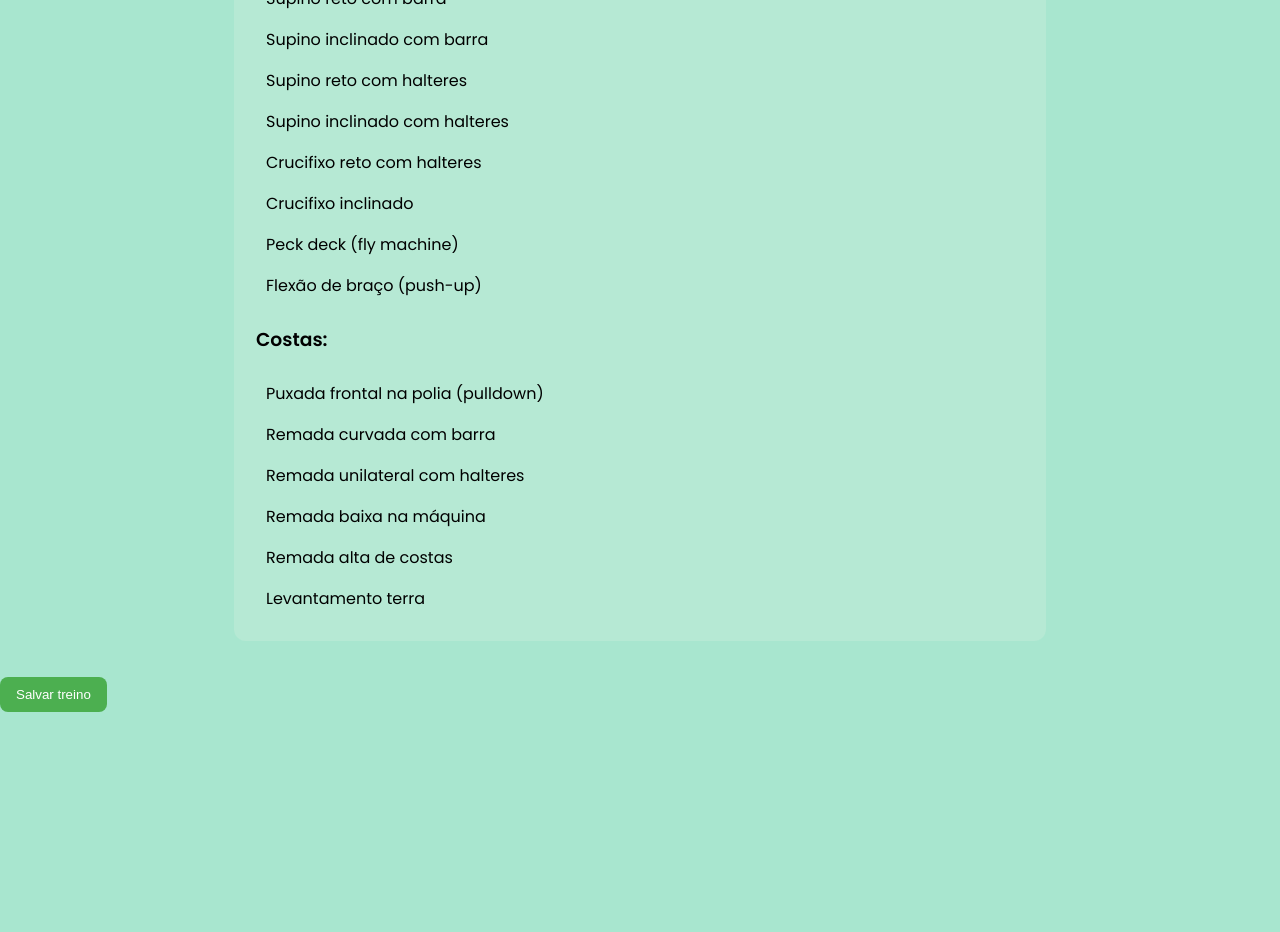
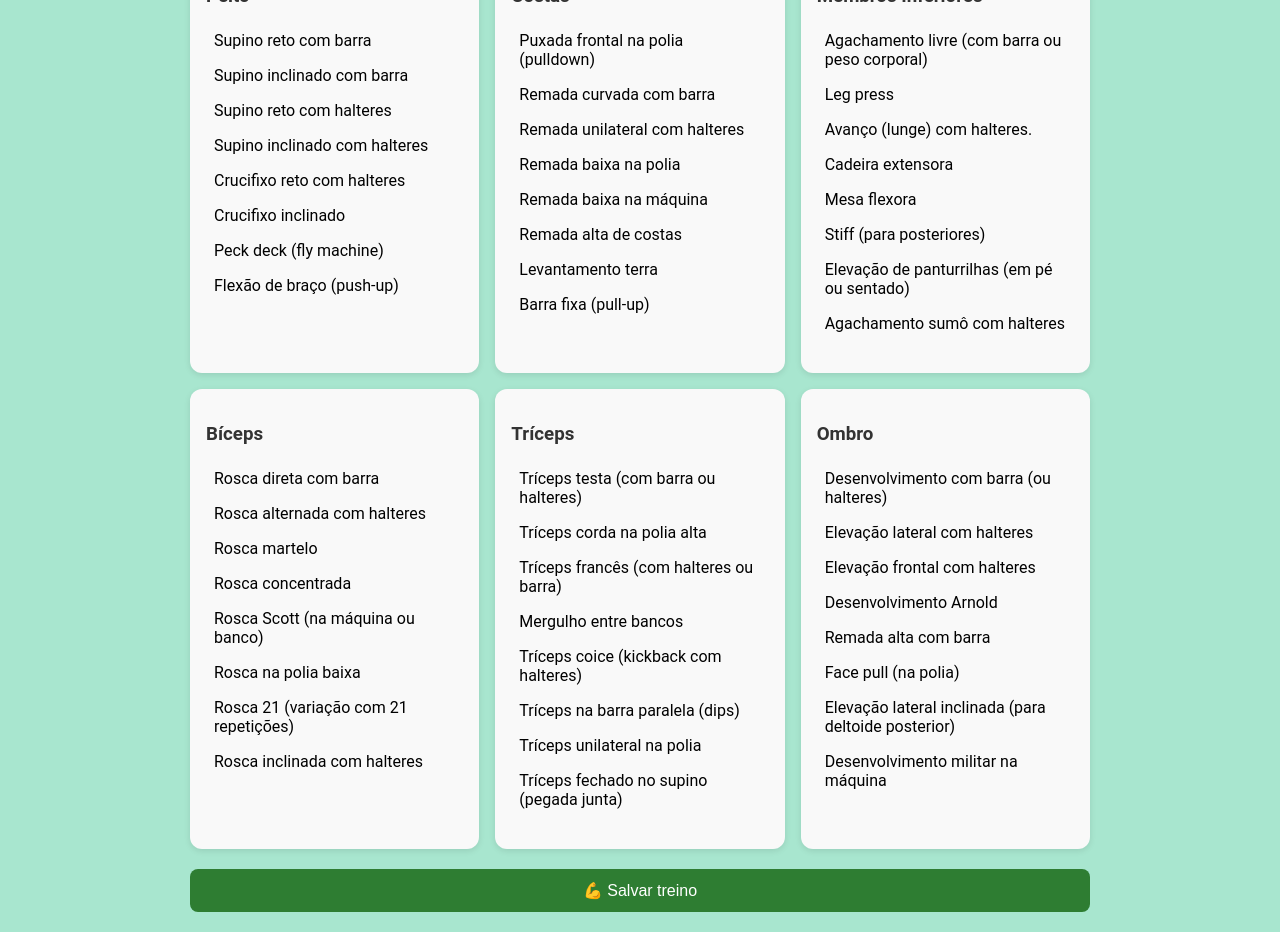
Before and after one commit to JoaoVAzevedo/Dev_FitTrack, an Angular app: page /treinos/selecionar in a window 1280 px wide. Shown: the part 320-1252 px from the top of the page. Before the commit the page ends 1032 px from the top, so only its background shows below. Built offline with nearby package versions, Linux system fonts and the light colour scheme.

Commit message:
Criar treinos ajustado | Header ajustado com nova lógica

```diff
--- /dev/null
+++ b/src/app/pages/treinos/list-treinos/list-treinos.html
@@ -0,0 +1 @@
+<p>list-treinos works!</p>
--- a/src/app/pages/treinos/select-exercicios/select-exercicios.css
+++ b/src/app/pages/treinos/select-exercicios/select-exercicios.css
@@ -1,40 +1,93 @@
-/* caixa central */
-.box {
-  background: #b6e9d4;
-  padding: 22px;
-  border-radius: 12px;
-  width: 60%;
-  margin: 18px auto;
-  box-shadow: inset 0 2px 0 rgba(255,255,255,0.06);
+.pagina-container {
+  max-width: 900px;
+  margin: auto;
+  padding: 20px;
+  font-family: 'Roboto', sans-serif;
 }
 
-/* lista sem bullets padrão e itens clicáveis */
-.box ul { list-style: none; padding: 0; margin: 0; }
-.box li {
-  padding: 8px 10px;
+.titulo {
+  text-align: center;
+  color: #2e7d32;
+  margin-bottom: 20px;
+}
+
+.input-nome {
+  width: 100%;
+  padding: 10px;
+  border: 1px solid #ccc;
+  border-radius: 8px;
+  margin-bottom: 10px;
+}
+
+.erro {
+  color: #d32f2f;
+  font-size: 14px;
+  margin-bottom: 10px;
+}
+
+.categorias-grid {
+  display: grid;
+  grid-template-columns: repeat(auto-fit, minmax(250px, 1fr));
+  gap: 16px;
+}
+
+.card-categoria {
+  background: #f9f9f9;
+  border-radius: 12px;
+  padding: 16px;
+  box-shadow: 0 2px 6px rgba(0,0,0,0.1);
+}
+
+.card-categoria h3 {
+  margin-bottom: 10px;
+  color: #333;
+}
+
+.card-categoria ul {
+  list-style: none;
+  padding: 0;
+}
+
+.card-categoria li {
+  padding: 8px;
   border-radius: 6px;
   cursor: pointer;
-  transition: background .18s;
+  transition: background 0.2s;
 }
-.box li:hover { background: rgba(0,0,0,0.06); }
-.selecionado { background: #4CAF50; color: #fff; }
 
-/* botões */
-.btn, .btn-voltar {
-  display: inline-block;
-  background: #4CAF50;
+.card-categoria li:hover {
+  background: #e0f2f1;
+}
+
+.selecionado {
+  background: #2e7d32;
   color: #fff;
-  border: 0;
-  padding: 10px 16px;
+  font-weight: bold;
+}
+
+.check {
+  float: right;
+}
+
+.btn-salvar {
+  display: block;
+  width: 100%;
+  background: #2e7d32;
+  color: #fff;
+  padding: 12px;
+  border: none;
   border-radius: 8px;
+  font-size: 16px;
   cursor: pointer;
-  margin-top: 18px;
+  margin-top: 20px;
+  transition: background 0.3s;
 }
-.btn-voltar { margin-bottom: 8px; }
 
-/* responsivo */
-@media (max-width: 900px) {
-  .nav-inner { padding: 10px 16px; }
-  .box { width: 90%; }
-  .pagina-container { padding: 20px 12px 60px; }
+.btn-salvar:hover {
+  background: #1b5e20;
 }
+
+.btn-salvar:disabled {
+  background: #ccc;
+  cursor: not-allowed;
+}
--- a/src/app/pages/treinos/select-exercicios/select-exercicios.html
+++ b/src/app/pages/treinos/select-exercicios/select-exercicios.html
@@ -1,17 +1,28 @@
-  <h2>Escolha os exercícios que deseja adicionar ao seu treino</h2>
+<div class="pagina-container">
+  <h2 class="titulo">Monte seu treino FitTrack</h2>
 
-  <div class="box">
-    <div *ngFor="let cat of categorias" class="categoria">
-      <h3>{{ cat.nome }}:</h3>
+  <form [formGroup]="form" class="form-treino">
+    <input type="text" formControlName="nome" placeholder="Nome do treino" class="input-nome" />
+    <div *ngIf="form.get('nome')?.invalid && form.get('nome')?.touched" class="erro">
+      O nome do treino é obrigatório (mínimo 3 caracteres).
+    </div>
 
+    <div class="categorias-grid">
+      <div *ngFor="let cat of categorias" class="card-categoria">
+        <h3>{{ cat.nome }}</h3>
         <ul>
           <li *ngFor="let ex of cat.exercicios"
               (click)="toggleExercicio(ex)"
               [class.selecionado]="form.value.exerciciosSelecionados.includes(ex)">
             {{ ex }}
+            <span *ngIf="form.value.exerciciosSelecionados.includes(ex)" class="check">✔</span>
           </li>
         </ul>
       </div>
     </div>
 
-  <button class="btn" (click)="salvar()">Salvar treino</button>
+    <button class="btn-salvar" [disabled]="form.invalid" (click)="salvar()">
+      💪 Salvar treino
+    </button>
+  </form>
+</div>
--- a/src/app/pages/treinos/select-exercicios/select-exercicios.ts
+++ b/src/app/pages/treinos/select-exercicios/select-exercicios.ts
@@ -35,9 +35,63 @@ export class SelectExerciciosComponent {
         "Puxada frontal na polia (pulldown)",
         "Remada curvada com barra",
         "Remada unilateral com halteres",
+        "Remada baixa na polia",
         "Remada baixa na máquina",
         "Remada alta de costas",
-        "Levantamento terra"
+        "Levantamento terra",
+        "Barra fixa (pull-up)"
+      ]
+    },
+    {
+      nome: "Membros Inferiores",
+      exercicios: [
+        "Agachamento livre (com barra ou peso corporal)",
+        "Leg press",
+        "Avanço (lunge) com halteres.",
+        "Cadeira extensora",
+        "Mesa flexora",
+        "Stiff (para posteriores)",
+        "Elevação de panturrilhas (em pé ou sentado)",
+        "Agachamento sumô com halteres"
+      ]
+    },
+    {
+      nome: "Bíceps",
+      exercicios: [
+        "Rosca direta com barra",
+        "Rosca alternada com halteres",
+        "Rosca martelo",
+        "Rosca concentrada",
+        "Rosca Scott (na máquina ou banco)",
+        "Rosca na polia baixa",
+        "Rosca 21 (variação com 21 repetições)",
+        "Rosca inclinada com halteres"
+      ]
+    },
+    {
+      nome: "Tríceps",
+      exercicios: [
+        "Tríceps testa (com barra ou halteres)",
+        "Tríceps corda na polia alta",
+        "Tríceps francês (com halteres ou barra)",
+        "Mergulho entre bancos",
+        "Tríceps coice (kickback com halteres)",
+        "Tríceps na barra paralela (dips)",
+        "Tríceps unilateral na polia",
+        "Tríceps fechado no supino (pegada junta)"
+      ]
+    },
+    {
+      nome: "Ombro",
+      exercicios: [
+        "Desenvolvimento com barra (ou halteres)",
+        "Elevação lateral com halteres",
+        "Elevação frontal com halteres",
+        "Desenvolvimento Arnold",
+        "Remada alta com barra",
+        "Face pull (na polia)",
+        "Elevação lateral inclinada (para deltoide posterior)",
+        "Desenvolvimento militar na máquina"
       ]
     }
   ];
@@ -78,7 +132,7 @@ export class SelectExerciciosComponent {
 
     this.treinosService.criar(treino).subscribe(() => {
       alert("Treino criado com sucesso!");
-      this.router.navigate(['/treinos']);
+      this.router.navigate(['/menu']);
     });
   }
 }
--- a/src/app/shared/header/header.html
+++ b/src/app/shared/header/header.html
@@ -16,8 +16,7 @@
 
       <div class="dropdown-content">
         <a routerLink="/treinos">📋 Lista de treinos</a>
-        <a routerLink="/treinos/novo">➕ Criar novo treino</a>
-        <a routerLink="/treinos/selecionar">🏋️ Selecionar exercícios</a>
+        <a routerLink="/treinos/selecionar">➕ Criar novo treino</a>
       </div>
     </div>
 
```
Also changed, not shown: src/app/pages/treinos/list-treinos/list-treinos.ts (added, +11 -0 lines), src/app/pages/treinos/list-treinos/list-treinos.css (added), 1 other file (tests, documents, lock files or other folders). Lines whose indentation alone changed are shown as unchanged.
